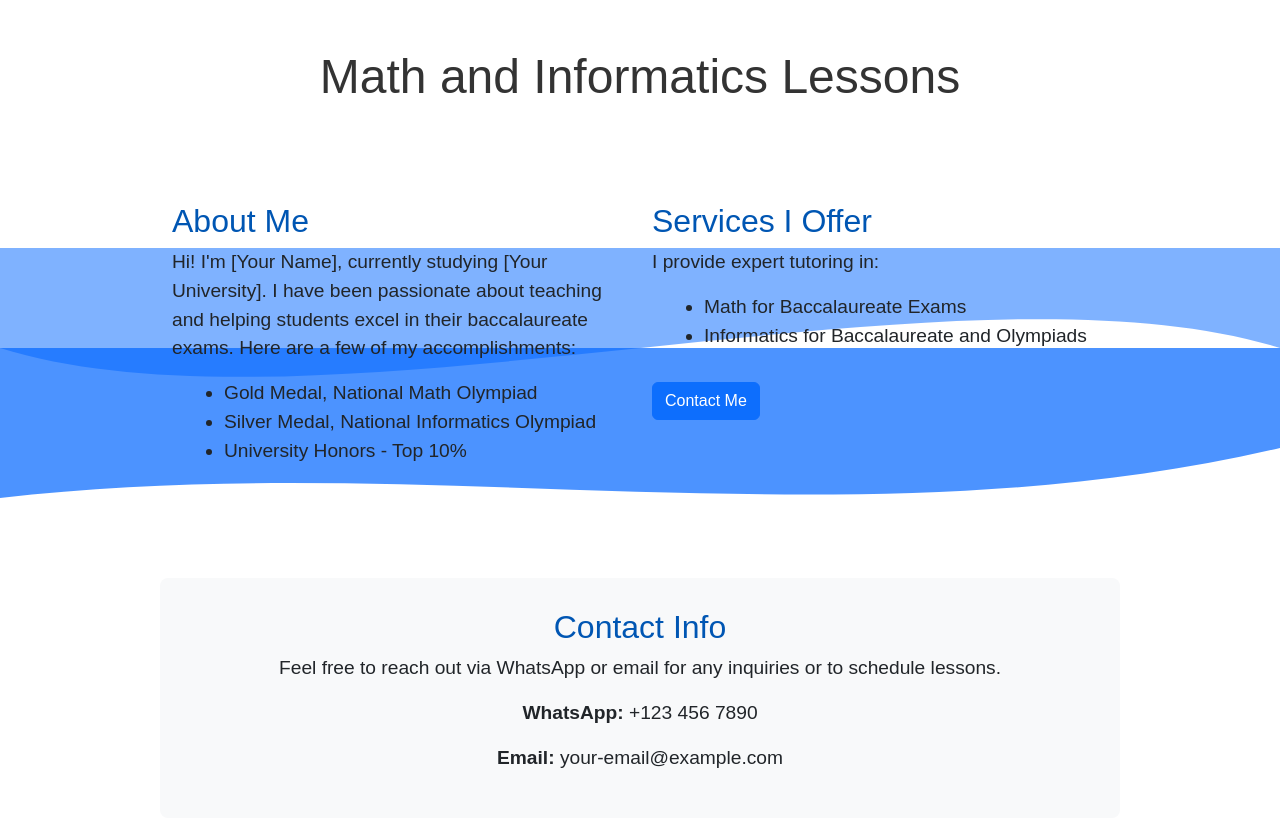
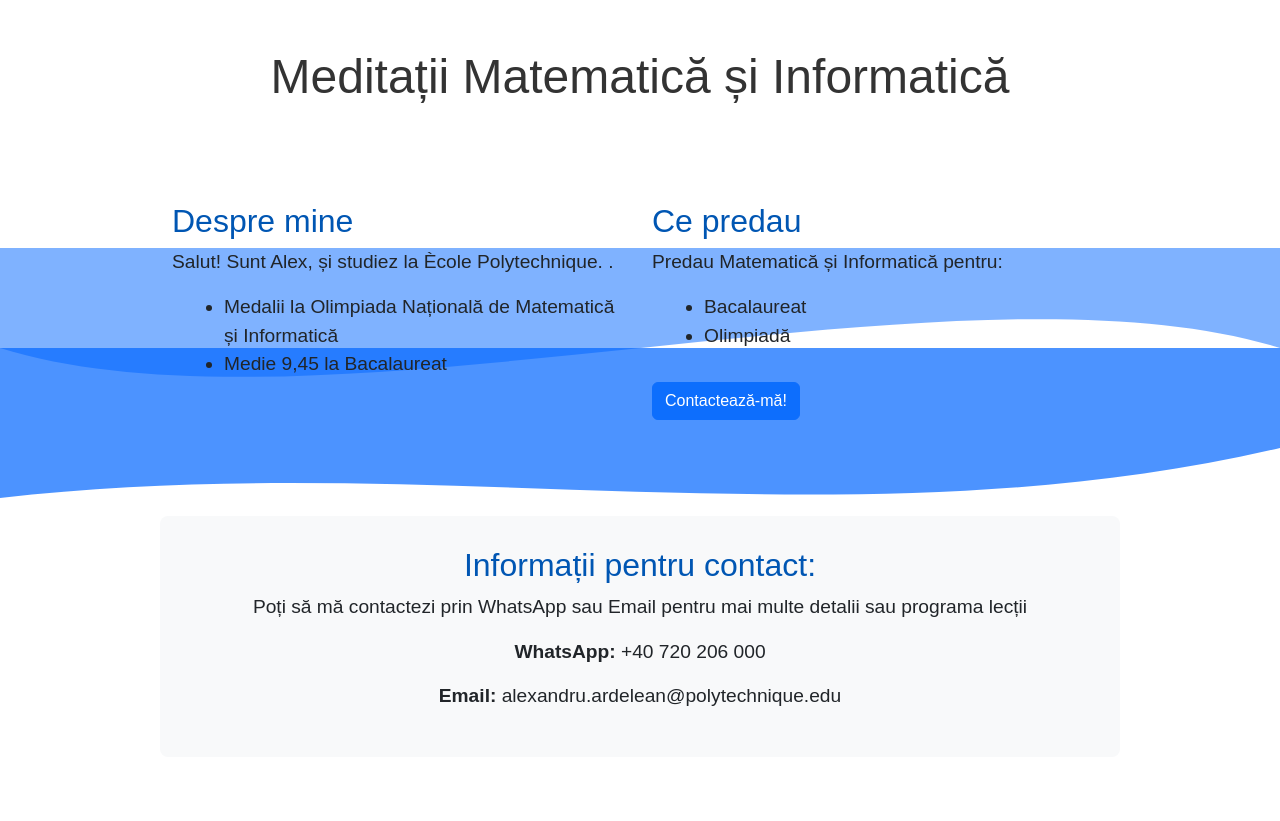
Before and after one commit to arderg/arderg.github.io, a plain HTML site: page index.html in a window 1280 px wide. Drawn offline with nearby package versions, Linux system fonts and the light colour scheme.

Commit message:
Update index.html

```diff
--- a/index.html
+++ b/index.html
@@ -11,7 +11,7 @@
 
   <!-- Title Section -->
   <section class="text-center my-5">
-    <h1>Math and Informatics Lessons</h1>
+    <h1>Meditații Matematică și Informatică</h1>
   </section>
 
   <!-- Wavy Ribbons Layer -->
@@ -29,34 +29,33 @@
     <div class="row">
       <!-- Left Text Block: About You -->
       <div class="col-md-6 my-5">
-        <h2>About Me</h2>
-        <p>Hi! I'm [Your Name], currently studying [Your University]. I have been passionate about teaching and helping students excel in their baccalaureate exams. Here are a few of my accomplishments:</p>
+        <h2>Despre mine</h2>
+        <p>Salut! Sunt Alex, și studiez la Ècole Polytechnique. .</p>
         <ul>
-          <li>Gold Medal, National Math Olympiad</li>
-          <li>Silver Medal, National Informatics Olympiad</li>
-          <li>University Honors - Top 10%</li>
+          <li>Medalii la Olimpiada Națională de Matematică și Informatică</li>
+          <li>Medie 9,45 la Bacalaureat</li>
         </ul>
       </div>
 
       <!-- Right Text Block: Services -->
       <div class="col-md-6 my-5">
-        <h2>Services I Offer</h2>
-        <p>I provide expert tutoring in:</p>
+        <h2>Ce predau</h2>
+        <p>Predau Matematică și Informatică pentru:</p>
         <ul>
-          <li>Math for Baccalaureate Exams</li>
-          <li>Informatics for Baccalaureate and Olympiads</li>
+          <li>Bacalaureat</li>
+          <li>Olimpiadă</li>
         </ul>
-        <a href="#contact" class="btn btn-primary mt-3">Contact Me</a>
+        <a href="#contact" class="btn btn-primary mt-3">Contactează-mă!</a>
       </div>
     </div>
   </section>
 
   <!-- Contact Section -->
   <section id="contact" class="container my-5 content-layer">
-    <h2>Contact Info</h2>
-    <p>Feel free to reach out via WhatsApp or email for any inquiries or to schedule lessons.</p>
-    <p><strong>WhatsApp:</strong> +123 456 7890</p>
-    <p><strong>Email:</strong> your-email@example.com</p>
+    <h2>Informații pentru contact:</h2>
+    <p>Poți să mă contactezi prin WhatsApp sau Email pentru mai multe detalii sau programa lecții</p>
+    <p><strong>WhatsApp:</strong> +40 720 206 000</p>
+    <p><strong>Email:</strong> alexandru.ardelean@polytechnique.edu</p>
   </section>
 
   <script src="https://cdn.jsdelivr.net/npm/bootstrap@5.3.0-alpha3/dist/js/bootstrap.bundle.min.js"></script>
```
